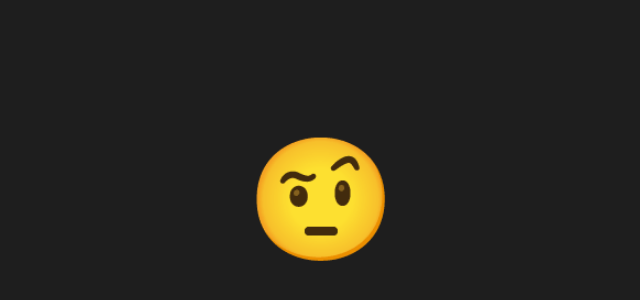
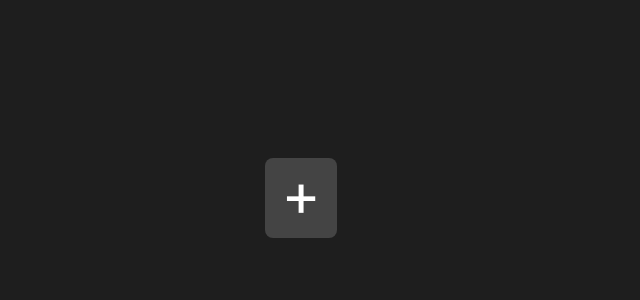
Before and after one commit to lintonye/smileys-in-motion, a React (Create React App) app in the folder smileys-in-motion-demos/: page / in a window 1280 px wide. Shown: the part 202-502 px from the top of the page, without its empty margins (319-959 px from the left). Built offline with nearby package versions, Linux system fonts and the light colour scheme.

Commit message:
Activate Bars

```diff
--- a/smileys-in-motion-demos/src/MountUnmount.js
+++ b/smileys-in-motion-demos/src/MountUnmount.js
@@ -175,8 +175,8 @@ function Poker() {
 export function MountUnmount() {
   return (
     <>
-      <FleeingSmiley />
-      {/* <Bars /> */}
+      {/* <FleeingSmiley /> */}
+      <Bars />
       {/* <Poker /> */}
     </>
   );
```
